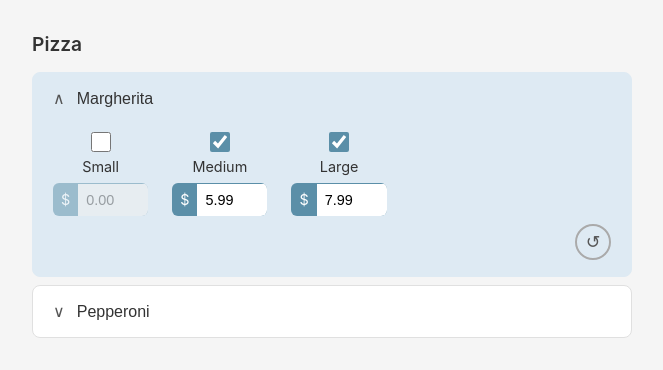
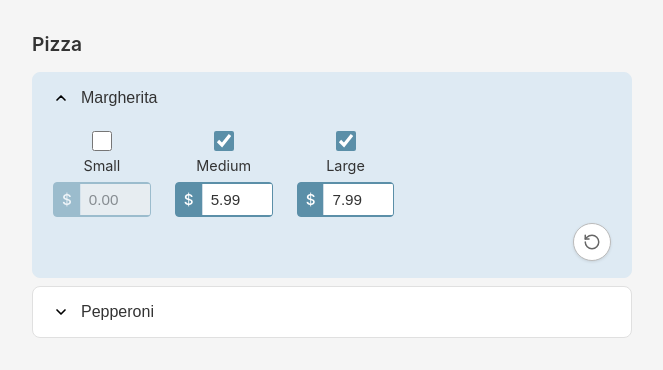
Before and after one commit to LazarosDrakopoulos/pizza-menu, a React (Create React App) app: page / in a window 1280 px wide. Both pictures are taken after a click on the label "Small". Shown: the top 370 px of the page, without its empty margins (308-971 px from the left). Built offline with nearby package versions, Linux system fonts and the light colour scheme.

Commit message:
last fix really

```diff
--- a/src/components/ItemCard.tsx
+++ b/src/components/ItemCard.tsx
@@ -27,7 +27,17 @@ function ItemCard({
         aria-expanded={item.expanded}
         aria-controls={`item-body-${item.itemId}`}
       >
-        <span className="arrow">{item.expanded ? '∧' : '∨'}</span>
+       <span className="arrow">
+  {item.expanded ? (
+    <svg xmlns="http://www.w3.org/2000/svg" width="16" height="16" viewBox="0 0 24 24" fill="none" stroke="currentColor" strokeWidth="2.5" strokeLinecap="round" strokeLinejoin="round">
+      <polyline points="18 15 12 9 6 15"/>
+    </svg>
+  ) : (
+    <svg xmlns="http://www.w3.org/2000/svg" width="16" height="16" viewBox="0 0 24 24" fill="none" stroke="currentColor" strokeWidth="2.5" strokeLinecap="round" strokeLinejoin="round">
+      <polyline points="6 9 12 15 18 9"/>
+    </svg>
+  )}
+</span>
         <span>{item.name}</span>
       </button>
 
@@ -57,7 +67,10 @@ function ItemCard({
   aria-label={`Undo changes for ${item.name}`}
   title="Undo changes"
 >
-              ↺
+  <svg xmlns="http://www.w3.org/2000/svg" width="18" height="18" viewBox="0 0 24 24" fill="none" stroke="currentColor" strokeWidth="2" strokeLinecap="round" strokeLinejoin="round">
+    <path d="M3 12a9 9 0 1 0 9-9 9.75 9.75 0 0 0-6.74 2.74L3 8"/>
+    <path d="M3 3v5h5"/>
+  </svg>
 </button>
           )}
         </div>
--- a/src/index.css
+++ b/src/index.css
@@ -61,8 +61,11 @@ body {
 }
 
 .arrow {
-  font-size: 1rem;
-  color: #555;
+  display: flex;
+  align-items: center;
+  justify-content: center;
+  color: black;
+  flex-shrink: 0;
 }
 
 .item-body {
@@ -105,8 +108,9 @@ body {
   display: flex;
   align-items: center;
   background: #5b8fa8;
-  border-radius: 6px;
+  border-radius: 4px;
   overflow: hidden;
+  border: 1px solid #5b8fa8;
 }
 
 .price-input-wrapper.disabled {
@@ -114,19 +118,23 @@ body {
 }
 
 .dollar {
-  padding: 8px;
+  padding: 7px 8px;
   color: #fff;
-  font-size: 0.9rem;
+  font-size: 0.95rem;
+  font-weight: 500;
   flex-shrink: 0;
+  background: #5b8fa8;
 }
 
 .price-input-wrapper input {
   border: none;
-  padding: 8px;
+  border-left: 1px solid #d0dde6;
+  padding: 7px 8px;
   width: 70px;
-  font-size: 0.9rem;
+  font-size: 0.95rem;
   outline: none;
   background: #fff;
+  color: #333;
 }
 
 .price-input-wrapper input:disabled {
@@ -138,23 +146,24 @@ body {
   position: absolute;
   bottom: 16px;
   right: 20px;
-  background: none;
-  border: 2px solid #aaa;
+  background: #fff;
+  border: 1.5px solid #bbb;
   border-radius: 50%;
-  width: 36px;
-  height: 36px;
-  font-size: 1.1rem;
+  width: 38px;
+  height: 38px;
   cursor: pointer;
   display: flex;
   align-items: center;
   justify-content: center;
-  color: #555;
-  transition: border-color 0.2s;
+  color: #666;
+  transition: all 0.2s;
+  box-shadow: 0 1px 3px rgba(0,0,0,0.1);
 }
 
 .undo-btn:hover {
   border-color: #5b8fa8;
   color: #5b8fa8;
+  box-shadow: 0 2px 6px rgba(91,143,168,0.3);
 }
 
 .undo-btn:focus-visible {
```
Lines whose indentation alone changed are shown as unchanged.
